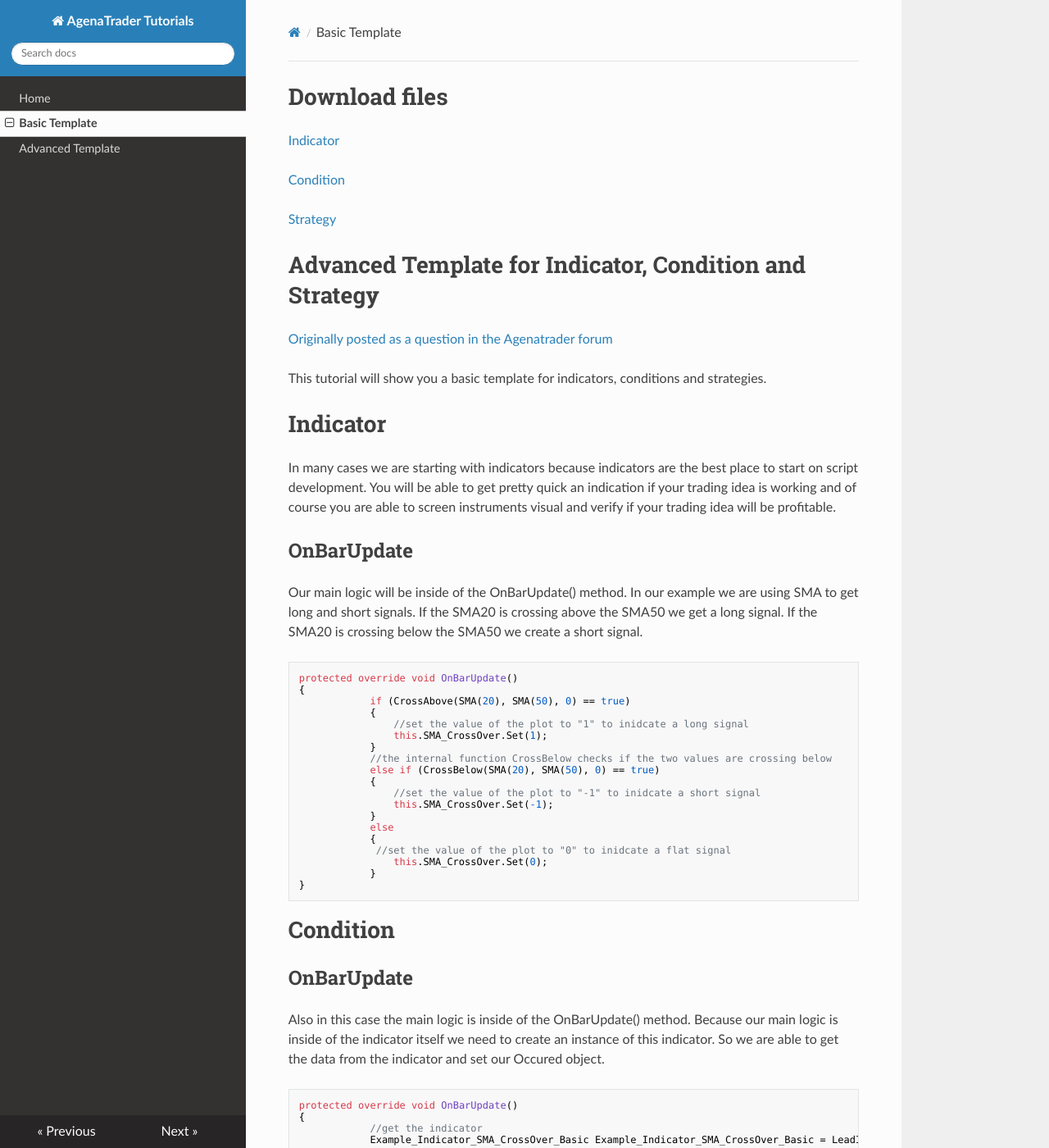
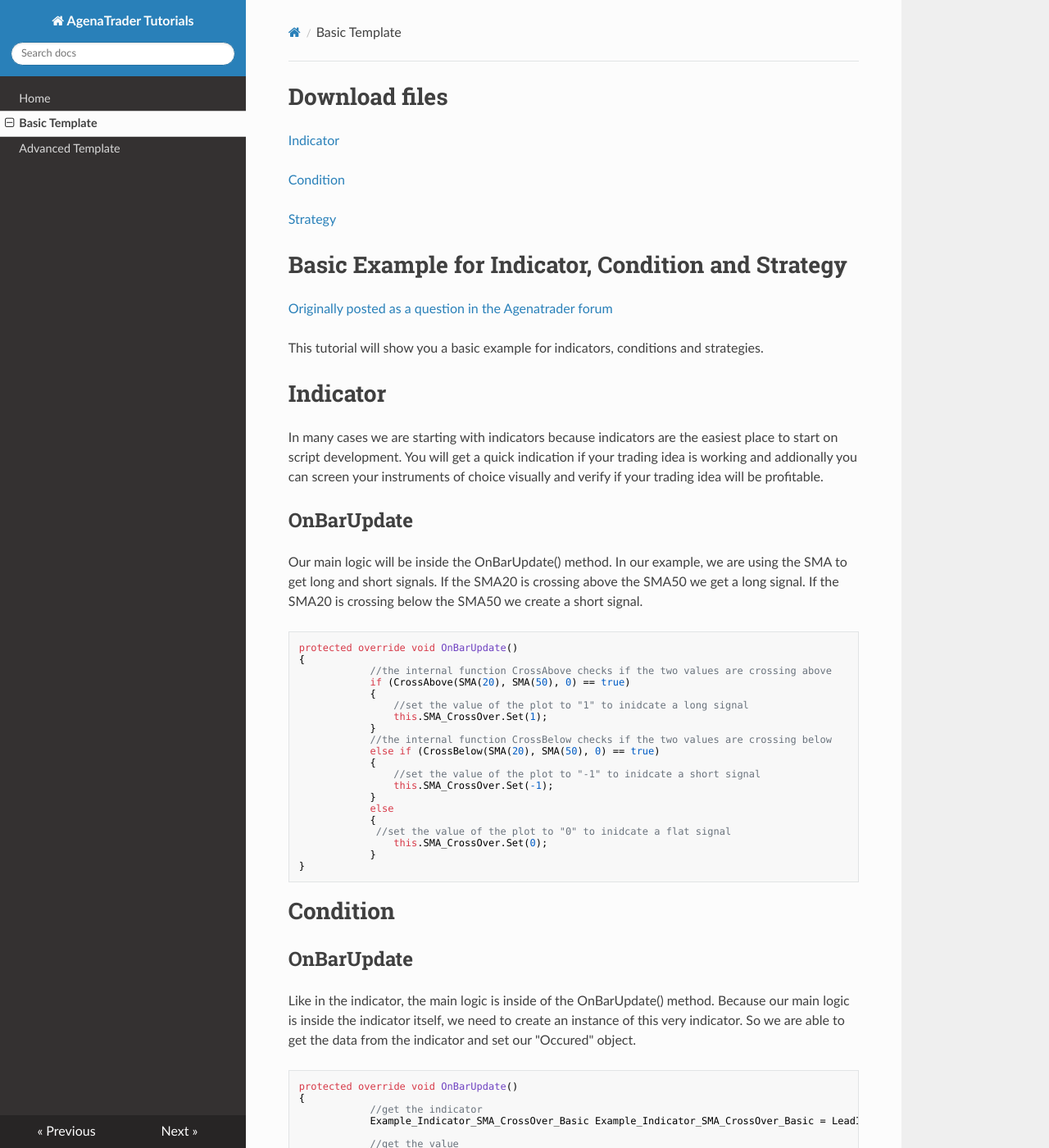
Before and after one commit to AgenaTrader/Tutorials, an MkDocs documentation site: the page built from sources/Example_Indicator_Condition_Strategy_Basic/README.md, in a window 1280 px wide and 1400 px high. Shown: the whole window at 82% size. Built offline with MkDocs 1.6.1, drawn with Linux system fonts in a browser that asks for light colours; nearby versions of some CDN libraries; old or Windows-style settings are respelled for this version of MkDocs; some of the changed text lies outside the part shown.

Commit message:
Update Basic ReadMe

````diff
--- a/sources/Example_Indicator_Condition_Strategy_Basic/README.md
+++ b/sources/Example_Indicator_Condition_Strategy_Basic/README.md
@@ -5,21 +5,22 @@
 
 [Strategy](./Strategies/Example_Strategy_SMA_CrossOver_Basic.cs)
 
-#Advanced Template for Indicator, Condition and Strategy
+#Basic Example for Indicator, Condition and Strategy
 [Originally posted as a question in the Agenatrader forum](http://www.tradeescort.com/phpbb_de/viewtopic.php?f=18&t=2680&p=11739)
 
-This tutorial will show you a basic template for indicators, conditions and strategies.
+This tutorial will show you a basic example for indicators, conditions and strategies.
 
 #Indicator
-In many cases we are starting with indicators because indicators are the best place to start on script development.
-You will be able to get pretty quick an indication if your trading idea is working and of course you are able to screen instruments visual and verify if your trading idea will be profitable.
+In many cases we are starting with indicators because indicators are the easiest place to start on script development.
+You will get a quick indication if your trading idea is working and addionally you can screen your instruments of choice visually and verify if your trading idea will be profitable.
 
 ##OnBarUpdate
-Our main logic will be inside of the OnBarUpdate() method. In our example we are using SMA to get long and short signals. If the SMA20 is crossing above the SMA50 we get a long signal. If the SMA20 is crossing below the SMA50 we create a short signal.
+Our main logic will be inside the OnBarUpdate() method. In our example, we are using the SMA to get long and short signals. If the SMA20 is crossing above the SMA50 we get a long signal. If the SMA20 is crossing below the SMA50 we create a short signal.
 
 ```cs
 protected override void OnBarUpdate()
 {
+            //the internal function CrossAbove checks if the two values are crossing above
             if (CrossAbove(SMA(20), SMA(50), 0) == true)
             {
                 //set the value of the plot to "1" to inidcate a long signal
@@ -41,7 +42,7 @@ protected override void OnBarUpdate()
 
 #Condition
 ##OnBarUpdate
-Also in this case the main logic is inside of the OnBarUpdate() method. Because our main logic is inside of the indicator itself we need to create an instance of this indicator. So we are able to get the data from the indicator and set our Occured object.
+Like in the indicator, the main logic is inside of the OnBarUpdate() method. Because our main logic is inside the indicator itself, we need to create an instance of this very indicator. So we are able to get the data from the indicator and set our "Occured" object.
 
 ```cs
 protected override void OnBarUpdate()
@@ -59,7 +60,7 @@ protected override void OnBarUpdate()
 
 #Strategy
 ##OnBarUpdate
-Same procedure as in the condition. We create a fresh instance of the indicator and save the return value into a variable and we call the methods to create orders.
+Same procedure as in the condition. We create a fresh instance of the indicator and save the return value into a variable. Based on the return value we call the methods to create orders.
 
 ```cs
 protected override void OnBarUpdate()
@@ -108,14 +109,14 @@ protected override void OnBarUpdate()
 
 #Miscellaneous
 ##Bars required
-Because of backtesting reasons if we use the advanced mode we need at least two bars, but in our case we are using SMA50 so we need at least 50 bars. We set this in the Initialize() method.
+Because of backtesting reasons: If we use the advanced mode we need at least two bars, but in our case we are using SMA50 so we need at least 50 bars. We set this in the Initialize() method.
 
 ```cs
 this.BarsRequired = 50;
 ```
 
 ##Filenames and Class names
-To import all scripts into AgenaTrader without any error we add _indicator, _strategy, _condition or _alert to the filename and also to the c# class name. This is important because if you like to use all files in your AgenaTrader the names must be different.
+To import all scripts into AgenaTrader without any error we add _indicator, _strategy, _condition or _alert to the filename and also to the c# class name. This is important because if you like to use all files in your AgenaTrader the names must be different. It is not possible to have an indicator and condition with the same name, e.g. "SMA_CrossOver". They must have unique names like "SMA_CrossOver_indicator" and "SMA_CrossOver_condition"!
 
 ##DisplayName and ToString()
 In each script we override the ToString() method and the DisplayName to provide a readable string in AgenaTrader. So we do see a readable string instead of the class name in AgenaTrader.
````
